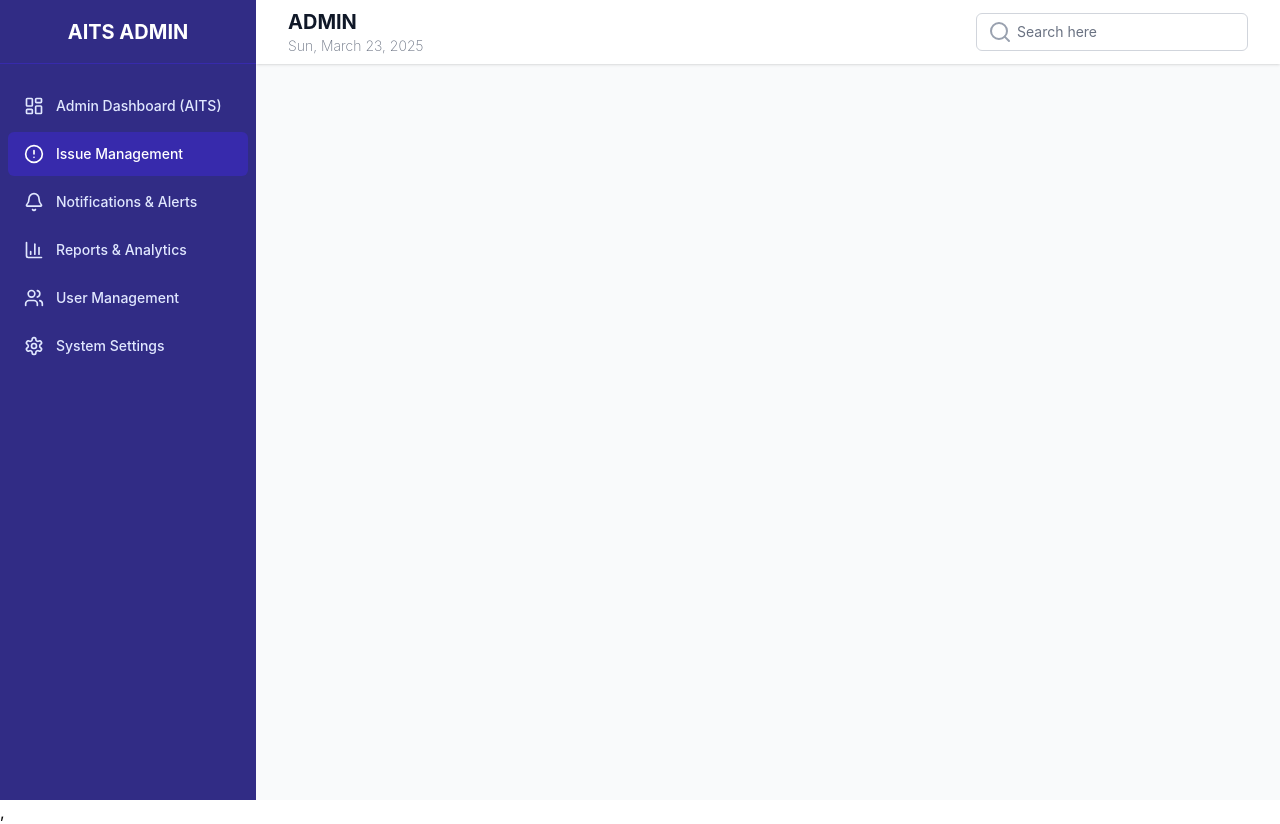
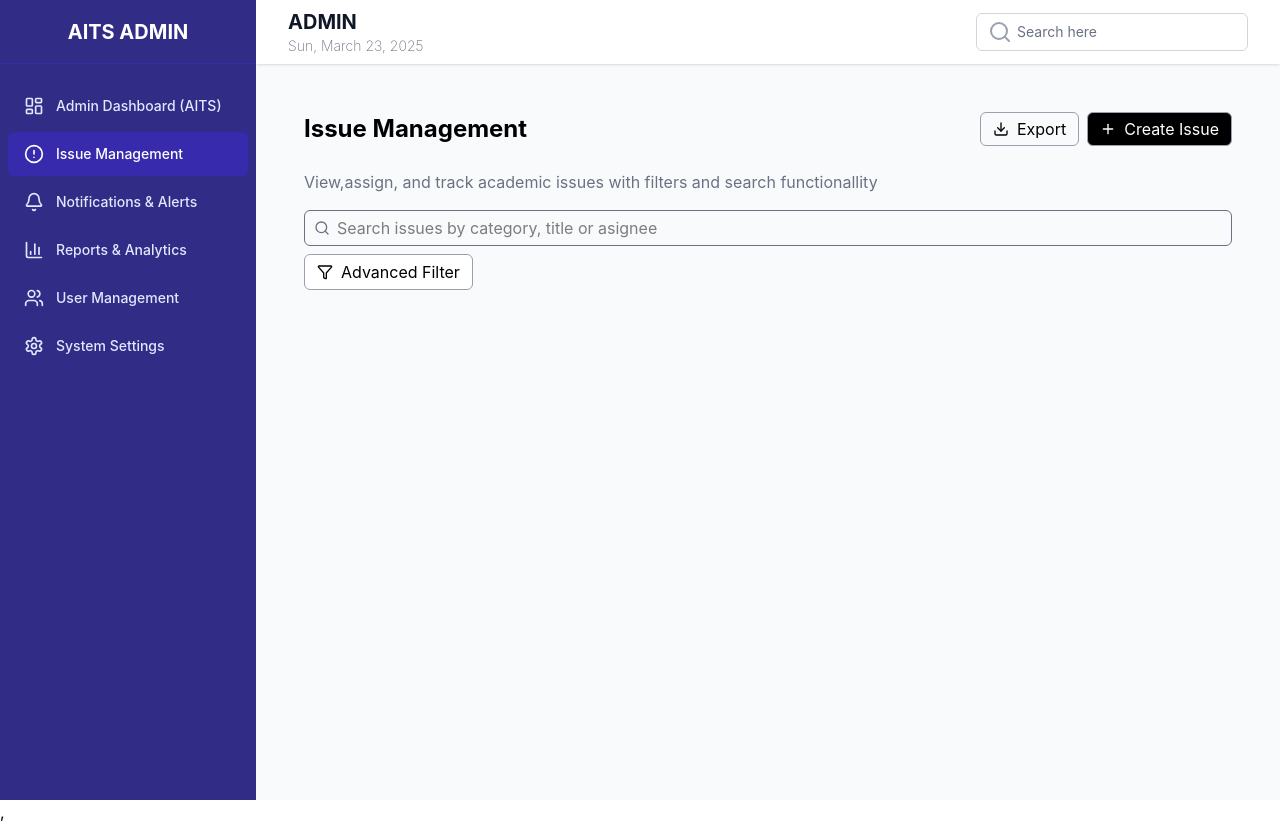
Before and after one commit to Suubi08/academic_issue_tracking_system, a React (Vite) app in the folder client/: page /issues in a window 1280 px wide. Built offline with nearby package versions, Linux system fonts and the light colour scheme.

Commit message:
updating  admin issuemanagement page

```diff
--- a/client/package.json
+++ b/client/package.json
@@ -10,6 +10,7 @@
     "preview": "vite preview"
   },
   "dependencies": {
+    "@radix-ui/react-tabs": "^1.1.3",
     "@tailwindcss/vite": "^4.0.6",
     "axios": "^1.7.9",
     "lucide-react": "^0.483.0",
--- a/client/src/pages/Issuemanagement.jsx
+++ b/client/src/pages/Issuemanagement.jsx
@@ -7,8 +7,13 @@ import {
   CardDescription,
   CardContent,
 } from "../components/ui/card";
-import { Tab, TabsContent, TabsList, TabsTrigger } from "../components/ui/tabs";
-import { Eye, Filter, Search } from "lucide-react";
+import {
+  Tabs,
+  TabsList,
+  TabsTrigger,
+  TabsContent,
+} from "../components/ui/Tabs";
+import { Download, Filter, Plus, Search } from "lucide-react";
 
 const Issuemanagement = () => {
   const issues = [
@@ -51,7 +56,46 @@ const Issuemanagement = () => {
       count: 1,
     },
   ];
-  return <div></div>;
+  return (
+    <div className="p-6">
+      <div className="flex items-center justify-between mb-6">
+        <h1 className="text-2xl font-bold">Issue Management</h1>
+        <div className="flex space-x-2">
+          <button className=" flex items-center border px-3 py-1 rounded-md border-gray-400">
+            <Download className="mr-2 h-4 w-4" />
+            Export
+          </button>
+          <button className="border px-3 py-1 rounded-md border-gray-400 bg-black text-white flex items-center">
+            <Plus className="mr-2 h-4 w-4" />
+            Create Issue
+          </button>
+        </div>
+      </div>
+      <div>
+        <p className="text-gray-500 mb-4">
+          View,assign, and track academic issues with filters and search
+          functionallity
+        </p>
+        <div>
+          <div className="relative flex-grow">
+            <Search className="text-gray-500 w-4 h-4 absolute left-2.5 top-2.5" />
+            <input
+              type="search"
+              className="border border-gray-500 pl-8 w-full  rounded-md h-9 "
+              placeholder="Search issues by category, title or asignee"
+            />
+          </div>
+          <button
+            type="button"
+            className="border px-3 sm:w-auto border-gray-400 bg-white flex items-center mt-2 rounded-md h-9"
+          >
+            <Filter className="h-4 w-4 mr-2" />
+            Advanced Filter
+          </button>
+        </div>
+      </div>
+    </div>
+  );
 };
 
 export default Issuemanagement;
```
Also changed, not shown: client/src/components/ui/Tabs.jsx (renamed from client/src/components/ui/tab.jsx), 1 other file (tests, documents, lock files or other folders).
